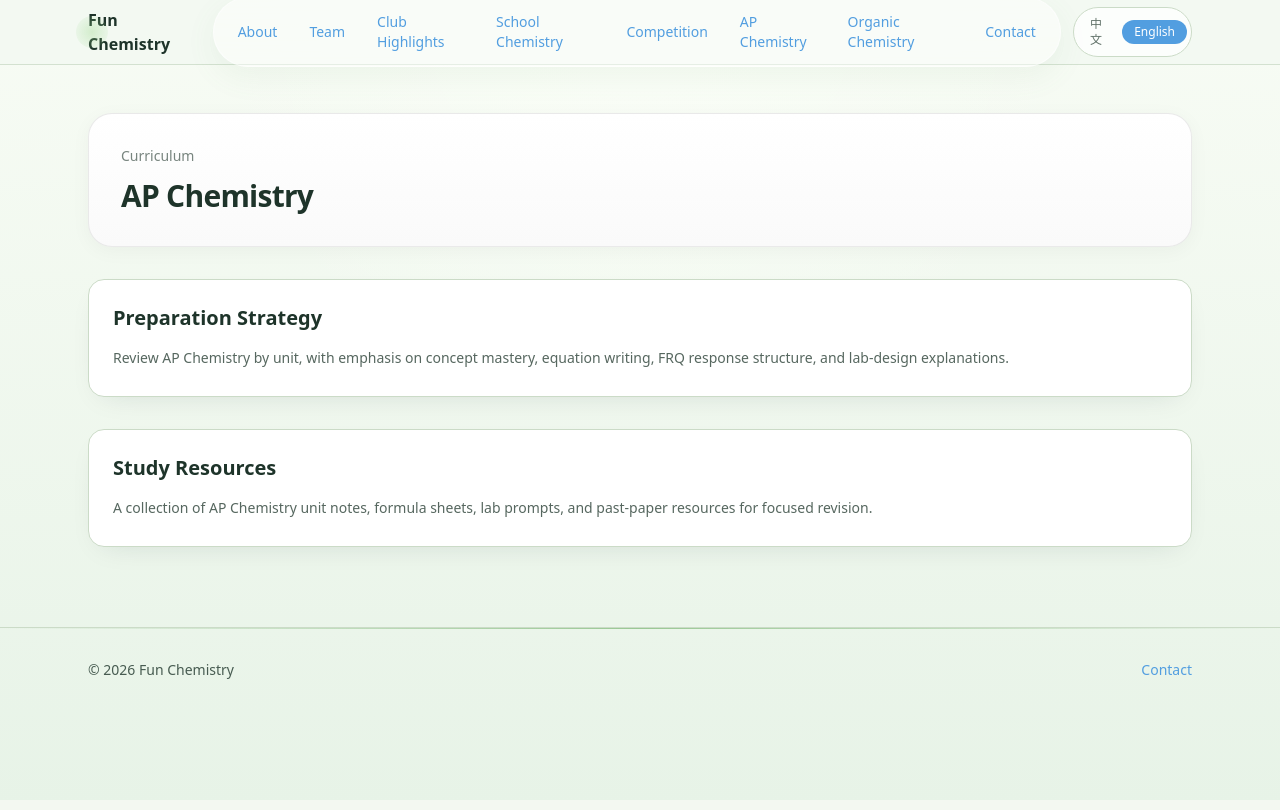
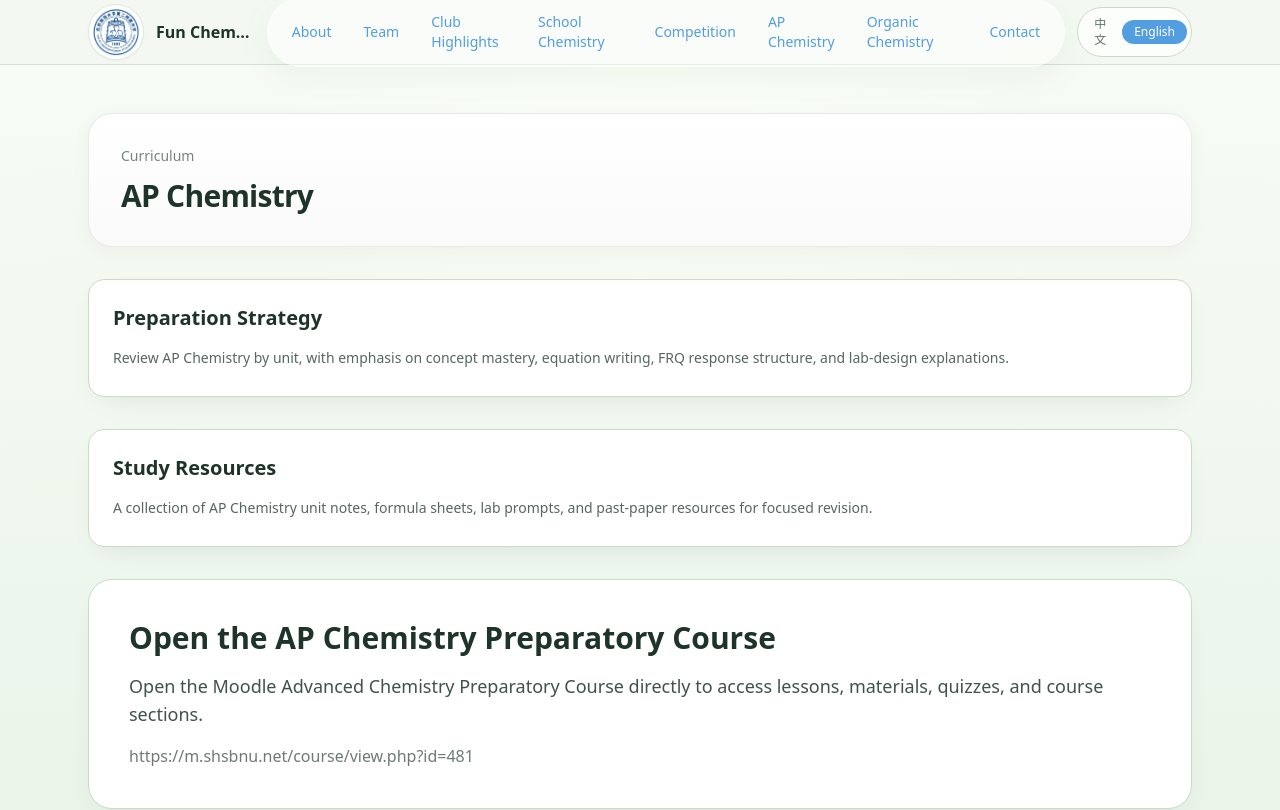
Before and after one commit to yiwitzki/chemistry_blog.github.io, a Next.js app: page /en/ap-chemistry in a window 1280 px wide. Shown: the top 810 px of the page. Built offline with nearby package versions, Linux system fonts and the light colour scheme.

Commit message:
Add school badge and AP course link

```diff
--- a/app/[locale]/ap-chemistry/page.tsx
+++ b/app/[locale]/ap-chemistry/page.tsx
@@ -1,6 +1,8 @@
 import Link from 'next/link';
 import { Container } from '@/components/ui';
 import { getLocaleFromParams } from '@/lib/i18n';
+
+const apCourseLink = 'https://m.shsbnu.net/course/view.php?id=481';
 
 export default function ApChemistryPage({ params }: { params: { locale: string } }) {
   const locale = getLocaleFromParams(params.locale);
@@ -38,6 +40,23 @@ export default function ApChemistryPage({ params }: { params: { locale: string }
             : 'A collection of AP Chemistry unit notes, formula sheets, lab prompts, and past-paper resources for focused revision.'}
         </p>
       </Link>
+
+      <a
+        href={apCourseLink}
+        target="_blank"
+        rel="noreferrer"
+        className="block rounded-3xl border border-border bg-card p-8 no-underline shadow-soft transition hover:border-neutral-300 hover:shadow-md md:p-10"
+      >
+        <h2 className="text-2xl font-bold text-foreground md:text-3xl">
+          {isZh ? '点此进入 AP 化学先修课程' : 'Open the AP Chemistry Preparatory Course'}
+        </h2>
+        <p className="mt-4 text-base font-medium leading-8 text-foreground/85 md:text-lg">
+          {isZh
+            ? '点击后可直接进入 Moodle 的“高级化学先修课程”，查看课程目录、讲义、测试和相关资料。'
+            : 'Open the Moodle Advanced Chemistry Preparatory Course directly to access lessons, materials, quizzes, and course sections.'}
+        </p>
+        <p className="mt-4 text-sm text-foreground/65 md:text-base">{apCourseLink}</p>
+      </a>
     </Container>
   );
 }
--- a/app/[locale]/ap-chemistry/resources/page.tsx
+++ b/app/[locale]/ap-chemistry/resources/page.tsx
@@ -1,6 +1,8 @@
 import { Container } from '@/components/ui';
 import { assetPath } from '@/lib/asset';
 import { getLocaleFromParams } from '@/lib/i18n';
+
+const apCourseLink = 'https://m.shsbnu.net/course/view.php?id=481';
 
 const apResources = [
   {
@@ -67,6 +69,23 @@ export default function ApChemistryResourcesPage({ params }: { params: { locale:
           ))}
         </ul>
       </section>
+
+      <a
+        href={apCourseLink}
+        target="_blank"
+        rel="noreferrer"
+        className="block rounded-2xl border border-border bg-card p-6 no-underline shadow-soft transition hover:border-neutral-300 hover:shadow-md"
+      >
+        <h2 className="text-xl font-semibold text-foreground">
+          {isZh ? 'AP 化学先修课程入口' : 'AP Chemistry Preparatory Course'}
+        </h2>
+        <p className="mt-3 text-sm leading-7 text-foreground/75">
+          {isZh
+            ? '点击后可直接进入 Moodle 的“高级化学先修课程”，使用课程中的讲义、测试与资料。'
+            : 'Open the Moodle Advanced Chemistry Preparatory Course directly for lectures, quizzes, and supporting materials.'}
+        </p>
+        <p className="mt-2 text-xs text-foreground/60">{apCourseLink}</p>
+      </a>
     </Container>
   );
 }
--- a/components/navbar.tsx
+++ b/components/navbar.tsx
@@ -1,5 +1,6 @@
 'use client';
 
+import Image from 'next/image';
 import Link from 'next/link';
 import { Menu, X } from 'lucide-react';
 import { useState } from 'react';
@@ -15,12 +16,18 @@ export function Navbar({ locale }: { locale: Locale }) {
   return (
     <header className="sticky top-0 z-50 border-b border-border/80 bg-background/85 backdrop-blur-xl">
       <Container className="flex h-16 items-center justify-between gap-4">
-        <Link href={`/${locale}`} className="relative font-semibold text-foreground no-underline">
-          <span
-            aria-hidden="true"
-            className="absolute -left-3 top-1/2 h-8 w-8 -translate-y-1/2 rounded-full bg-[radial-gradient(circle,rgba(148,214,135,0.35),rgba(148,214,135,0))]"
-          />
-          {siteConfig.name[locale]}
+        <Link href={`/${locale}`} className="flex min-w-0 items-center gap-3 font-semibold text-foreground no-underline">
+          <span className="relative flex h-14 w-14 shrink-0 items-center justify-center overflow-hidden rounded-full border border-border/60 bg-white/90 shadow-sm">
+            <Image
+              src="/images/school-badge.png"
+              alt="The Second High School Attached to BNU badge"
+              fill
+              sizes="56px"
+              className="object-contain p-0.5"
+              priority
+            />
+          </span>
+          <span className="truncate">{siteConfig.name[locale]}</span>
         </Link>
 
         <div className="hidden items-center gap-3 md:flex">
```
Also changed, not shown: public/images/school-badge.png (added).
